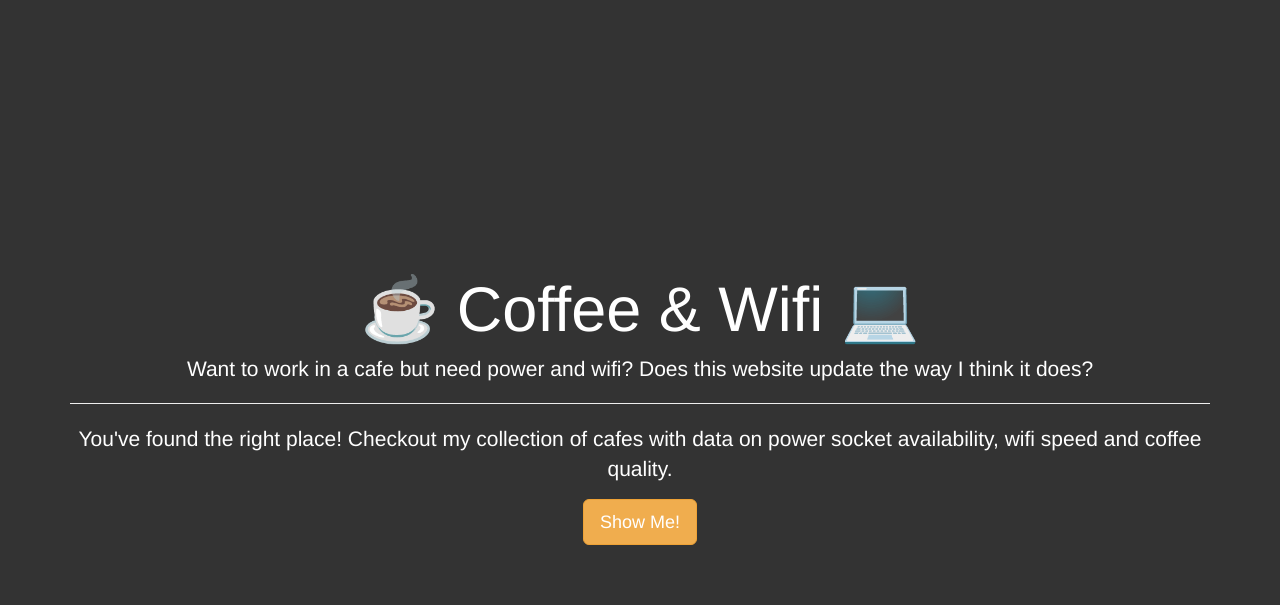
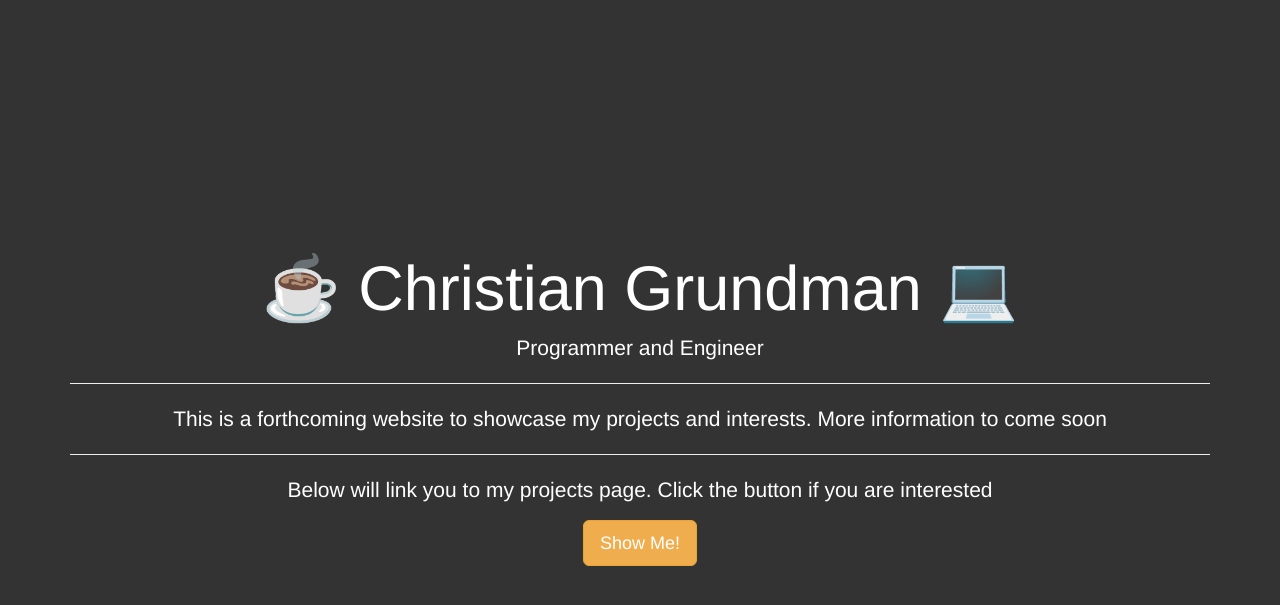
Before and after one commit to cgrundman/christian-grundman-website, a Flask app: page / in a window 1280 px wide. Shown: the top 605 px of the page. Run offline with Flask 2, Linux system fonts and the light colour scheme; some libraries are stand-ins or nearby versions.

Commit message:
Coffee site to Resume Site

```diff
--- a/main.py
+++ b/main.py
@@ -43,14 +43,14 @@ def add_cafe():
     return render_template('add.html', form=form)
 
 
-@app.route('/cafes')
+@app.route('/projects')
 def cafes():
     with open('cafe-data.csv', encoding="utf-8", newline='') as csv_file:
         csv_data = csv.reader(csv_file, delimiter=',')
         list_of_rows = []
         for row in csv_data:
             list_of_rows.append(row)
-    return render_template('cafes.html', cafes=list_of_rows)
+    return render_template('projects.html', cafes=list_of_rows)
 
 
 if __name__ == '__main__':
--- a/templates/index.html
+++ b/templates/index.html
@@ -6,16 +6,18 @@
       href="{{url_for('.static', filename='css/styles.css')}}">
 {% endblock %}
 
-{% block title %}Coffee and Wifi{% endblock %}
+{% block title %}Christian Grundman{% endblock %}
 
 {% block content %}
 <div class="jumbotron text-center">
     <div class="container">
-      <h1 class="display-4">☕️ Coffee & Wifi 💻</h1>
-      <p class="lead">Want to work in a cafe but need power and wifi? Does this website update the way I think it does?</p>
-      <hr class="my-4">
-      <p>You've found the right place! Checkout my collection of cafes with data on power socket availability, wifi speed and coffee quality.</p>
-      <a class="btn btn-warning btn-lg" href="/cafes" role="button">Show Me!</a>
+        <h1 class="display-4">☕️ Christian Grundman 💻</h1>
+        <p class="lead">Programmer and Engineer</p>
+        <hr class="my-4">
+        <p>This is a forthcoming website to showcase my projects and interests. More information to come soon</p>
+        <hr class="my-4">
+        <p>Below will link you to my projects page. Click the button if you are interested</p>
+        <a class="btn btn-warning btn-lg" href="/projects" role="button">Show Me!</a>
     </div>
 </div>
 
```
